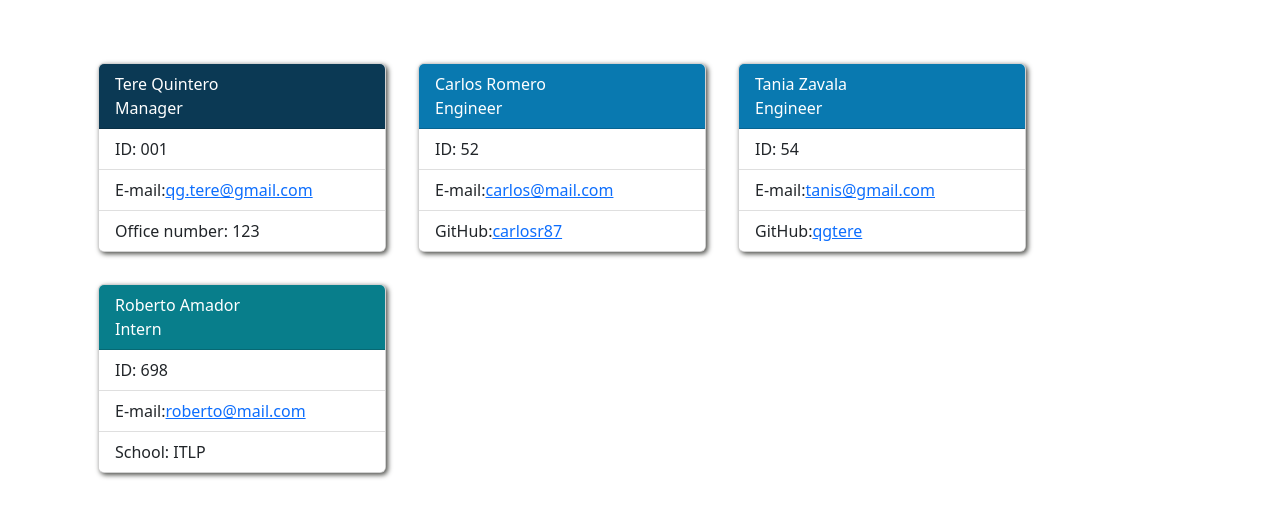
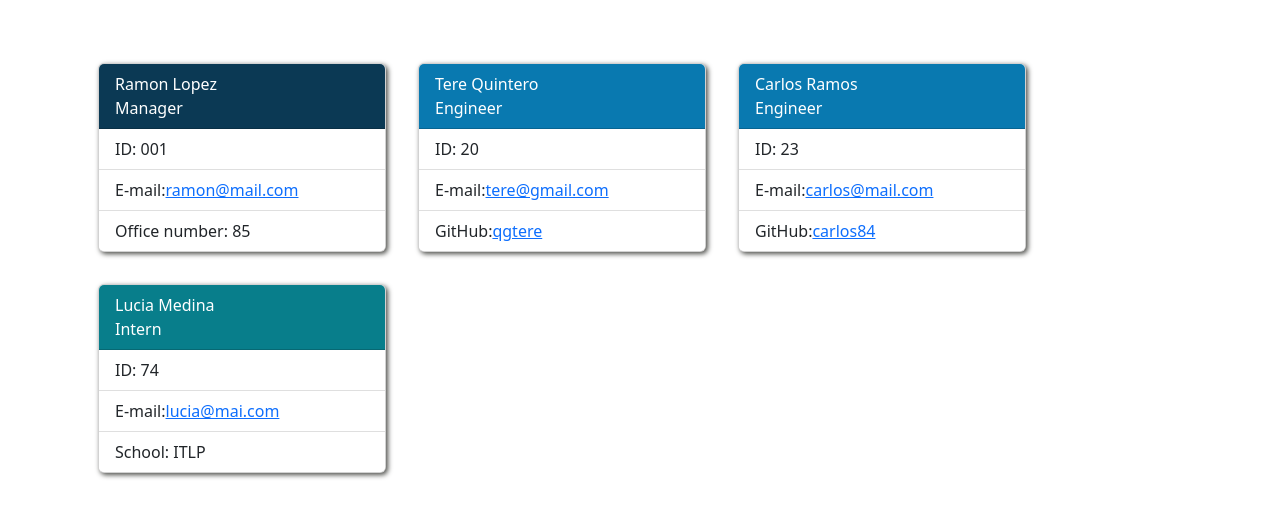
Before and after one commit to qgtere/Team-Profile-Generator, a website: page dist/team.html in a window 1280 px wide. Shown: the part 71-588 px from the top of the page. Drawn offline with nearby package versions, Linux system fonts and the light colour scheme.

Commit message:
new team.html created

```diff
--- a/dist/team.html
+++ b/dist/team.html
@@ -18,44 +18,44 @@
 
             <div class="card m-3 shadowCard" style="width: 18rem;">
                 <div class="card-header manager">
-                    Tere Quintero<br>Manager
+                    Ramon Lopez<br>Manager
                 </div>
                 <ul class="list-group list-group-flush">
                     <li class="list-group-item">ID: 001</li>
-                    <li class="list-group-item">E-mail:<a href="mailto:qg.tere@gmail.com">qg.tere@gmail.com</a></li>
-                    <li class="list-group-item">Office number: 123</li>
+                    <li class="list-group-item">E-mail:<a href="mailto:ramon@mail.com">ramon@mail.com</a></li>
+                    <li class="list-group-item">Office number: 85</li>
                 </ul>
             </div>
 
             <div class="card m-3 shadowCard" style="width: 18rem;">
                 <div class="card-header engineer">
-                    Carlos Romero<br>Engineer
+                    Tere Quintero<br>Engineer
                 </div>
                 <ul class="list-group list-group-flush">
-                    <li class="list-group-item">ID: 52</li>
-                    <li class="list-group-item">E-mail:<a href="mailto:carlos@mail.com">carlos@mail.com</a></li>
-                    <li class="list-group-item">GitHub:<a target="_blank" href="https://github.com/carlosr87">carlosr87</a></li>
+                    <li class="list-group-item">ID: 20</li>
+                    <li class="list-group-item">E-mail:<a href="mailto:tere@gmail.com">tere@gmail.com</a></li>
+                    <li class="list-group-item">GitHub:<a target="_blank" href="https://github.com/qgtere">qgtere</a></li>
                 </ul>
             </div>
 
             <div class="card m-3 shadowCard" style="width: 18rem;">
                 <div class="card-header engineer">
-                    Tania Zavala<br>Engineer
+                    Carlos Ramos<br>Engineer
                 </div>
                 <ul class="list-group list-group-flush">
-                    <li class="list-group-item">ID: 54</li>
-                    <li class="list-group-item">E-mail:<a href="mailto:tanis@gmail.com">tanis@gmail.com</a></li>
-                    <li class="list-group-item">GitHub:<a target="_blank" href="https://github.com/qgtere">qgtere</a></li>
+                    <li class="list-group-item">ID: 23</li>
+                    <li class="list-group-item">E-mail:<a href="mailto:carlos@mail.com">carlos@mail.com</a></li>
+                    <li class="list-group-item">GitHub:<a target="_blank" href="https://github.com/carlos84">carlos84</a></li>
                 </ul>
             </div>
 
             <div class="card m-3 shadowCard" style="width: 18rem;">
                 <div class="card-header intern">
-                    Roberto Amador<br>Intern
+                    Lucia Medina<br>Intern
                 </div>
                 <ul class="list-group list-group-flush">
-                    <li class="list-group-item">ID: 698</li>
-                    <li class="list-group-item">E-mail:<a href="mailto:roberto@mail.com">roberto@mail.com</a></li>
+                    <li class="list-group-item">ID: 74</li>
+                    <li class="list-group-item">E-mail:<a href="mailto:lucia@mai.com">lucia@mai.com</a></li>
                     <li class="list-group-item">School: ITLP</li>
                 </ul>
             </div>
```
